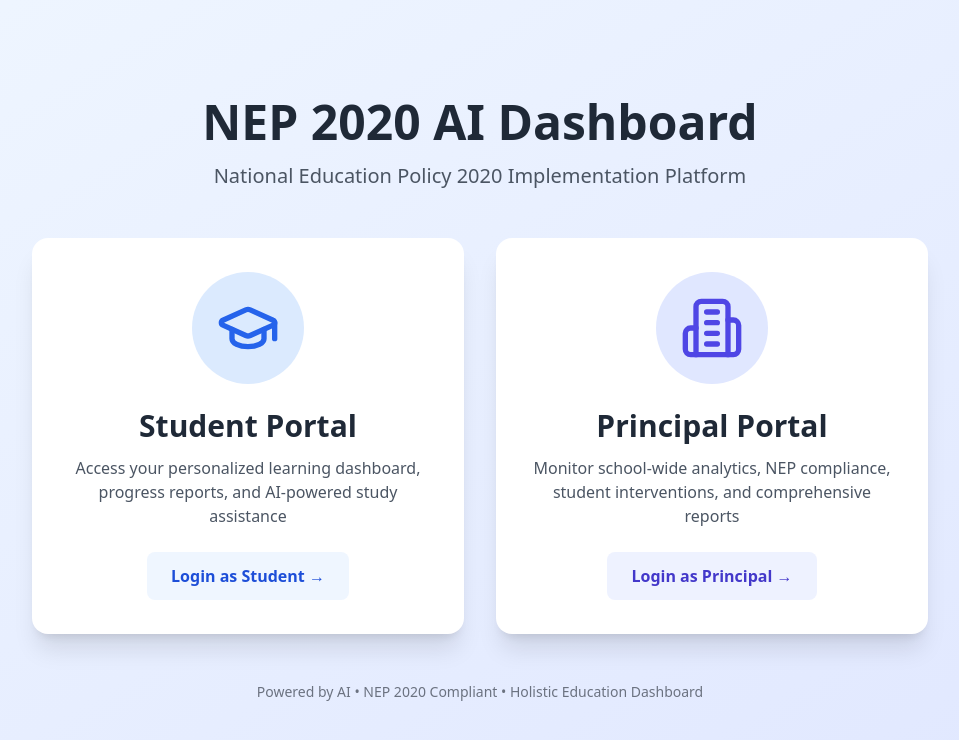
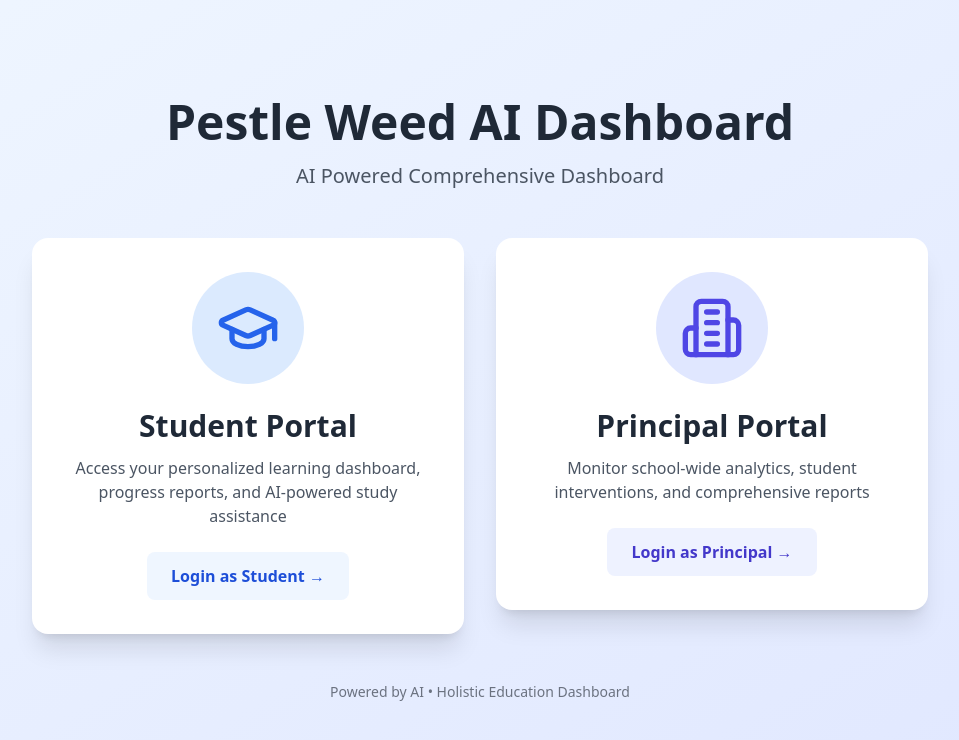
Before and after one commit to dan19820411/pestle-weed-ai-dashboard, a Next.js app: page / in a window 1280 px wide. Shown: the top 740 px of the page, without its empty margins (160-1119 px from the left). Built offline with nearby package versions, Linux system fonts and the light colour scheme.

Commit message:
Update: Debug-7 for Vercel

```diff
--- a/app/layout.tsx
+++ b/app/layout.tsx
@@ -3,8 +3,8 @@ import './globals.css'
 import { AuthProvider } from '@/lib/auth-context'
 
 export const metadata: Metadata = {
-  title: 'NEP 2020 AI Dashboard',
-  description: 'Comprehensive AI-powered dashboard for NEP 2020 implementation',
+  title: 'Pestle Weed AI Dashboard',
+  description: 'Comprehensive AI-powered dashboard',
 }
 
 export default function RootLayout({
--- a/app/page.tsx
+++ b/app/page.tsx
@@ -9,10 +9,10 @@ export default function Home() {
       <div className="max-w-4xl w-full">
         <div className="text-center mb-12">
           <h1 className="text-5xl font-bold text-gray-800 mb-4">
-            NEP 2020 AI Dashboard
+            Pestle Weed AI Dashboard
           </h1>
           <p className="text-xl text-gray-600">
-            National Education Policy 2020 Implementation Platform
+            AI Powered Comprehensive Dashboard
           </p>
         </div>
 
@@ -48,7 +48,7 @@ export default function Home() {
                   Principal Portal
                 </h2>
                 <p className="text-gray-600 mb-6">
-                  Monitor school-wide analytics, NEP compliance, student interventions, and comprehensive reports
+                  Monitor school-wide analytics, student interventions, and comprehensive reports
                 </p>
                 <div className="bg-indigo-50 px-6 py-3 rounded-lg">
                   <span className="text-indigo-700 font-semibold">Login as Principal →</span>
@@ -60,7 +60,7 @@ export default function Home() {
 
         <div className="mt-12 text-center">
           <p className="text-gray-500 text-sm">
-            Powered by AI • NEP 2020 Compliant • Holistic Education Dashboard
+            Powered by AI • Holistic Education Dashboard
           </p>
         </div>
       </div>
--- a/app/principal/nep-compliance/page.tsx
+++ b/app/principal/nep-compliance/page.tsx
@@ -34,8 +34,8 @@ export default function NEPCompliancePage() {
       </Link>
 
       <div className="mb-8">
-        <h1 className="text-3xl font-bold text-gray-800 mb-2">NEP 2020 Compliance Tracking</h1>
-        <p className="text-gray-600">Monitor implementation of National Education Policy 2020</p>
+        <h1 className="text-3xl font-bold text-gray-800 mb-2">Performance Tracking</h1>
+        <p className="text-gray-600">Monitor Performance</p>
       </div>
 
       {/* Summary Cards */}
--- a/app/principal/page.tsx
+++ b/app/principal/page.tsx
@@ -60,7 +60,7 @@ export default function PrincipalDashboard() {
         const nepParsed = Papa.parse(nepText, { header: true, dynamicTyping: true });
         setNepMetrics(nepParsed.data.filter((item: any) => item.category));
       } catch (err) {
-        console.error('Error loading NEP data:', err);
+        console.error('Error loading data:', err);
       }
 
       // Load Alerts data
@@ -143,7 +143,7 @@ export default function PrincipalDashboard() {
             <div className="flex items-center justify-between mb-4">
               <h2 className="text-xl font-bold text-gray-800 flex items-center gap-2">
                 <CheckCircle className="h-6 w-6 text-green-600" />
-                NEP 2020 Compliance
+                Performance
               </h2>
               <span className="px-3 py-1 bg-green-100 text-green-700 rounded-full text-sm font-semibold">
                 {onTrackMetrics.length}/{nepMetrics.length} On Track
@@ -171,7 +171,7 @@ export default function PrincipalDashboard() {
               ))}
             </div>
             {nepMetrics.length === 0 && (
-              <p className="text-center text-gray-500 py-8">No NEP compliance data available</p>
+              <p className="text-center text-gray-500 py-8">No data available</p>
             )}
           </div>
 
--- a/app/student/vocational/page.tsx
+++ b/app/student/vocational/page.tsx
@@ -50,7 +50,7 @@ export default function VocationalPage() {
     <div className="p-8">
       <div className="mb-8">
         <h1 className="text-3xl font-bold text-gray-800 mb-2">Vocational Courses</h1>
-        <p className="text-gray-600">Explore skill development programs aligned with NEP 2020</p>
+        <p className="text-gray-600">Explore skill development programs</p>
       </div>
 
       {/* Stats */}
@@ -131,7 +131,7 @@ export default function VocationalPage() {
       <div className="bg-blue-50 border border-blue-200 rounded-lg p-6 mt-8">
         <h3 className="text-lg font-semibold text-blue-900 mb-2">Why Vocational Education?</h3>
         <p className="text-blue-800">
-          As per NEP 2020, vocational education from Classes 6-12 helps develop practical skills,
+          Vocational education from Classes 6-12 helps develop practical skills,
           career readiness, and real-world problem-solving abilities. These courses are designed to
           complement your academic learning with hands-on experience.
         </p>
```
